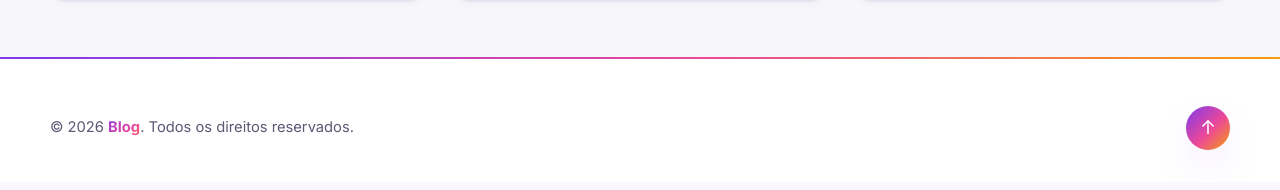
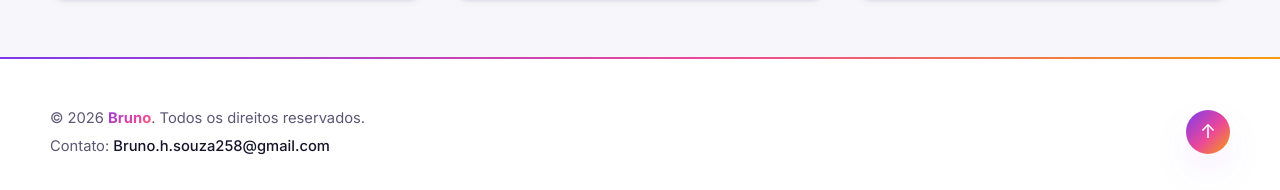
Before and after one commit to brunohsouza258-cmd/project-blog-django, a Django app: page / in a window 1280 px wide. Shown: the part 1460-1650 px from the top of the page. Before the commit the page ends 1610 px from the top, so only its background shows below. Run offline with Django 5.2, Linux system fonts and the light colour scheme; data that the repository does not hold is empty.

Commit message:
Adiciona nome e e-mail de contato no rodape
Co-Authored-By: Claude Opus 5.5 <noreply@anthropic.com>

```diff
--- a/djangoapp/blog/static/blog/css/style.css
+++ b/djangoapp/blog/static/blog/css/style.css
@@ -686,6 +686,25 @@ a {
   font-size: 0.92rem;
 }
 
+.footer-text p + p {
+  margin-top: 4px;
+}
+
+.footer-email {
+  color: var(--text);
+  font-weight: 500;
+  background-image: var(--gradient);
+  background-size: 0% 2px;
+  background-repeat: no-repeat;
+  background-position: left bottom;
+  transition: color 0.25s, background-size 0.4s var(--ease);
+}
+
+.footer-email:hover {
+  color: var(--pink);
+  background-size: 100% 2px;
+}
+
 .footer-links {
   display: flex;
   flex-wrap: wrap;
--- a/djangoapp/blog/templates/blog/partials/_footer.html
+++ b/djangoapp/blog/templates/blog/partials/_footer.html
@@ -1,9 +1,15 @@
 <footer class="site-footer">
     <div class="container footer-inner">
-        <p class="footer-text">
-            &copy; {% now "Y" %} <strong class="gradient-text">{{ site_setup.title|default:"Blog" }}</strong>.
-            Todos os direitos reservados.
-        </p>
+        <div class="footer-text">
+            <p>
+                &copy; {% now "Y" %} <strong class="gradient-text">Bruno</strong>.
+                Todos os direitos reservados.
+            </p>
+            <p>
+                Contato:
+                <a href="mailto:Bruno.h.souza258@gmail.com" class="footer-email">Bruno.h.souza258@gmail.com</a>
+            </p>
+        </div>
 
         {% if site_setup.menulink_set.exists %}
             <ul class="footer-links">
```
